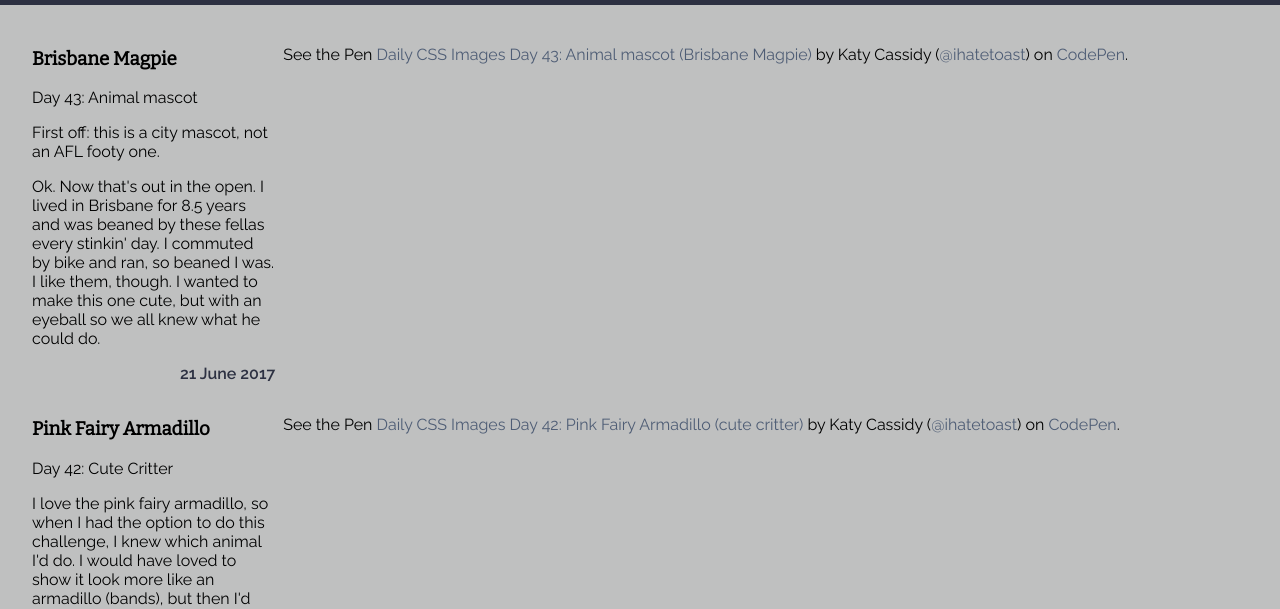
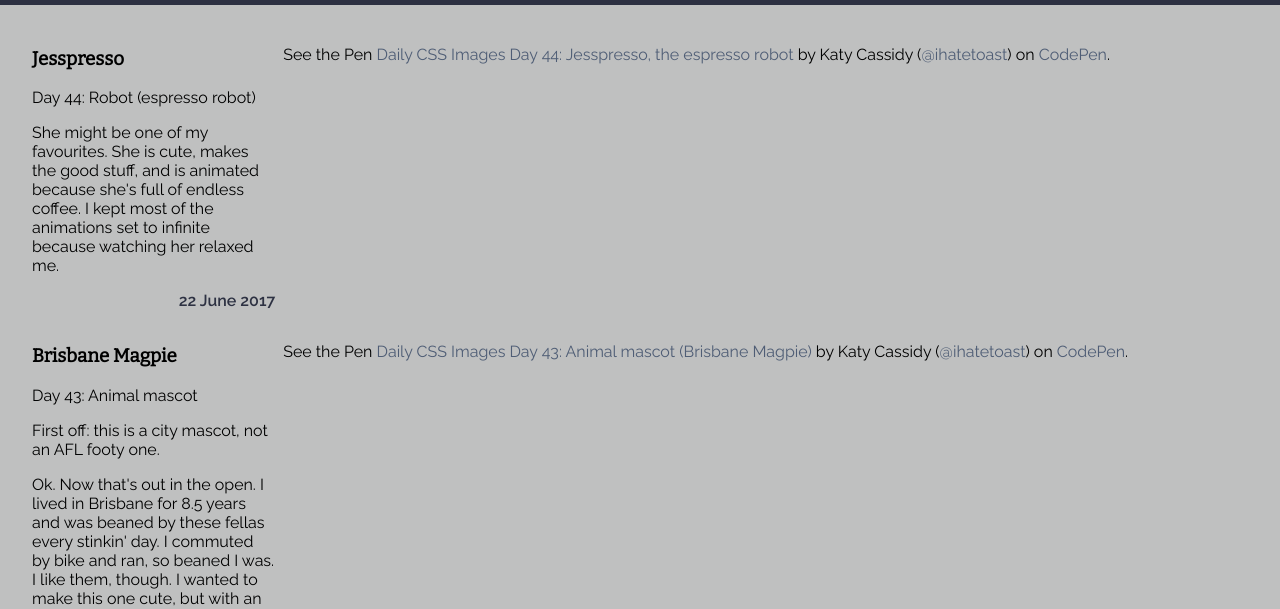
Before and after one commit to ihatetoast/dailycssimages, a plain HTML site: page index.html in a window 1280 px wide. Shown: the part 185-794 px from the top of the page. Drawn offline with nearby package versions, Linux system fonts and the light colour scheme; a script that the page names is missing.

Commit message:
day 44 robot done

```diff
--- a/index.html
+++ b/index.html
@@ -21,6 +21,24 @@
 		</header>
 		<section class="container">
 
+
+		<!-- ******************** -->
+		<!--******* DAY 44 *******-->
+		<!-- ******************** -->
+
+		<div class="indexList">
+			<div class="description">
+				<h3 class="title">Jesspresso</h3>
+				<p>Day 44: Robot (espresso robot)</p>
+				<p>She might be one of my favourites. She is cute, makes the good stuff, and is animated because she's full of endless coffee. I kept most of the animations set to infinite because watching her relaxed me.</p>
+				<div class="date">22 June 2017</div>
+			</div>
+
+			<div class="embedded">
+			<p data-height="520" data-theme-id="0" data-slug-hash="VWWGQX" data-default-tab="css,result" data-user="ihatetoast" data-embed-version="2" data-pen-title="Daily CSS Images Day 44: Jesspresso, the espresso robot" class="codepen">See the Pen <a href="https://codepen.io/ihatetoast/pen/VWWGQX/">Daily CSS Images Day 44: Jesspresso, the espresso robot</a> by Katy Cassidy (<a href="https://codepen.io/ihatetoast">@ihatetoast</a>) on <a href="https://codepen.io">CodePen</a>.</p>
+		<script async src="https://production-assets.codepen.io/assets/embed/ei.js"></script>
+			</div>
+		</div>
 
 <!-- ******************** -->
 <!--******* DAY 43 *******-->
```
Also changed, not shown: htmlstorage.html (+1 -1 lines).
